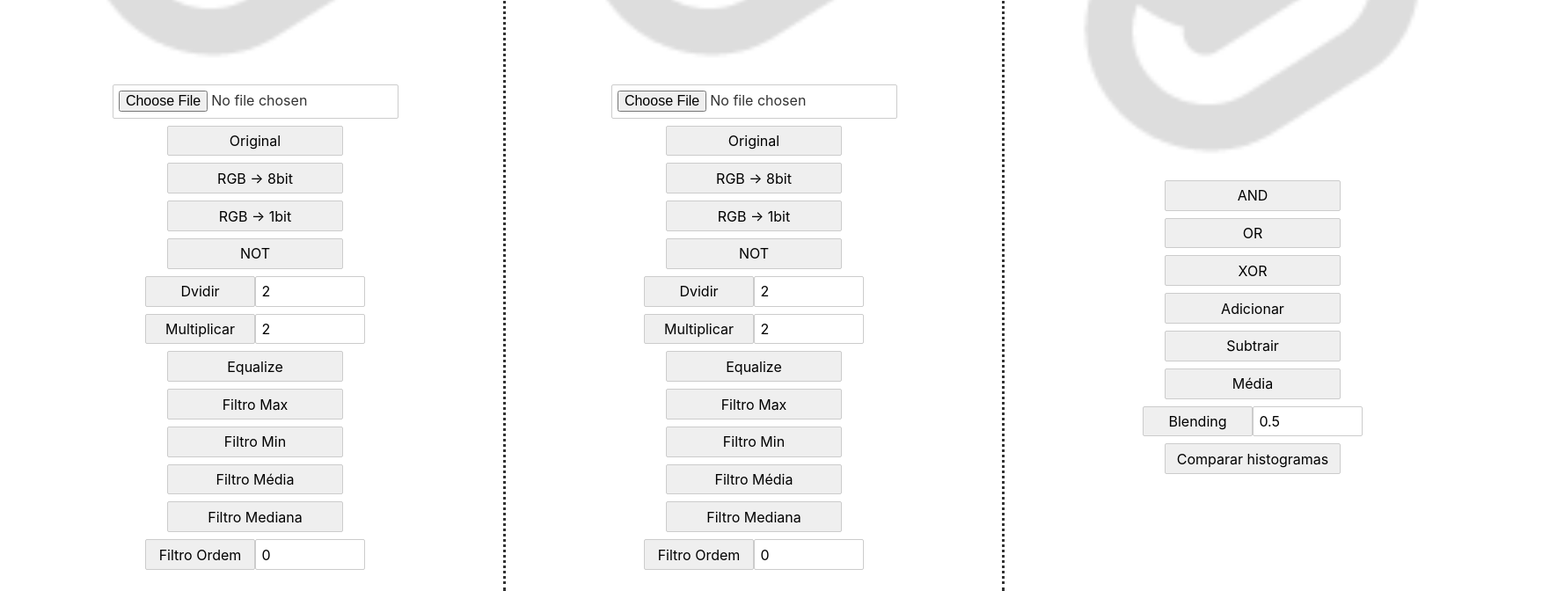
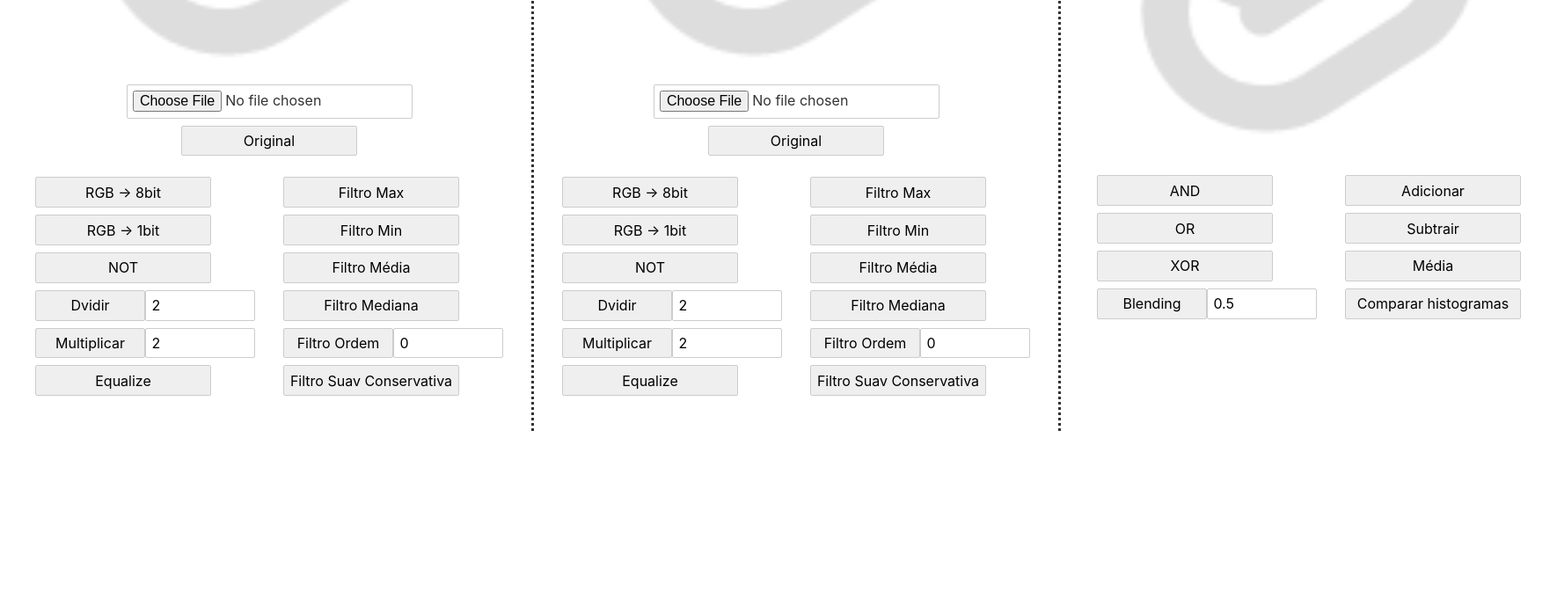
Before and after one commit to IgorXVI/img-ops-front, a Svelte app: page / in a window 1280 px wide. Shown: the part 542-1214 px from the top of the page at 88% size, 1770 px wide, since content can reach past the window. After the commit the page ends 1032 px from the top, so only its background shows below. Built offline with nearby package versions, Linux system fonts and the light colour scheme.

Commit message:
adicionando suav conserv

```diff
--- a/src/components/OneImageOps.svelte
+++ b/src/components/OneImageOps.svelte
@@ -77,6 +77,10 @@
 	const filterOrder = async () => {
 		displayImgPath = await makeProcessImgRequest(`filter/order/${filterOrderIndex}`, [displayImgPath]);
 	};
+
+	const filterConservativeSmoothing = async () => {
+		displayImgPath = await makeProcessImgRequest("filter/conservative-smoothing", [displayImgPath]);
+	};
 </script>
 
 <div id="main">
@@ -88,6 +92,8 @@
 
 	<input class="loneButton" type="button" value="Original" on:click={undo} />
 
+	<div class="mainRow">
+		<div class="mainColumn">
 			<input class="loneButton" type="button" value="RGB -> 8bit" on:click={toGrayscale} />
 
 			<input class="loneButton" type="button" value="RGB -> 1bit" on:click={toBinary} />
@@ -105,7 +111,9 @@
 			</div>
 
 			<input class="loneButton" type="button" value="Equalize" on:click={equalizeHistogram} />
+		</div>
 
+		<div class="mainColumn">
 			<input class="loneButton" type="button" value="Filtro Max" on:click={filterMax} />
 
 			<input class="loneButton" type="button" value="Filtro Min" on:click={filterMin} />
@@ -118,9 +126,22 @@
 				<input class="inputColumn" type="number" step="0.01" bind:value={filterOrderIndex} />
 				<input class="inputColumn" type="button" value="Filtro Ordem" on:click={filterOrder} />
 			</div>
+
+			<input class="loneButton" type="button" value="Filtro Suav Conservativa" on:click={filterConservativeSmoothing} />
+		</div>
+	</div>
 </div>
 
 <style>
+	.mainRow {
+		display: flex;
+		flex-flow: row;
+	}
+	.mainColumn {
+		display: flex;
+		flex-flow: column;
+		padding: 1rem;
+	}
 	#main {
 		display: flex;
 		align-items: center;
@@ -135,6 +156,7 @@
 		height: 500px;
 		width: 500px;
 	}
+
 	.inputRow {
 		display: flex;
 		flex-flow: row-reverse;
--- a/src/components/TwoImageOps.svelte
+++ b/src/components/TwoImageOps.svelte
@@ -47,27 +47,42 @@
 
     <img class={lastHistPath === displayImgPath ? "imgDisplay imgTicc" : "imgDisplay"} src={displayImgPath} alt="" />
 
+    <div class="mainRow">
+        <div class="mainColumn">
             <input class="loneButton" type="button" value="AND" on:click={and} />
 
             <input class="loneButton" type="button" value="OR" on:click={or} />
 
             <input class="loneButton" type="button" value="XOR" on:click={xor} />
 
+            <div class="inputRow">
+                <input class="inputColumn" type="number" step="0.01" bind:value={blendFactor} />
+                <input class="inputColumn" type="button" value="Blending" on:click={blend} />
+            </div>
+        </div>
+
+        <div class="mainColumn">
             <input class="loneButton" type="button" value="Adicionar" on:click={add} />
 
             <input class="loneButton" type="button" value="Subtrair" on:click={subtract} />
 
             <input class="loneButton" type="button" value="Média" on:click={avg} />
 
-    <div class="inputRow">
-        <input class="inputColumn" type="number" step="0.01" bind:value={blendFactor} />
-        <input class="inputColumn" type="button" value="Blending" on:click={blend} />
+            <input class="loneButton" type="button" value="Comparar histogramas" on:click={compareHistograms} />
         </div>
-
-    <input class="loneButton" type="button" value="Comparar histogramas" on:click={compareHistograms} />
+    </div>
 </div>
 
 <style>
+    .mainRow {
+        display: flex;
+        flex-flow: row;
+    }
+    .mainColumn {
+        display: flex;
+        flex-flow: column;
+        padding: 1rem;
+    }
     #main {
         display: flex;
         align-items: center;
```
Lines whose indentation alone changed are shown as unchanged.
